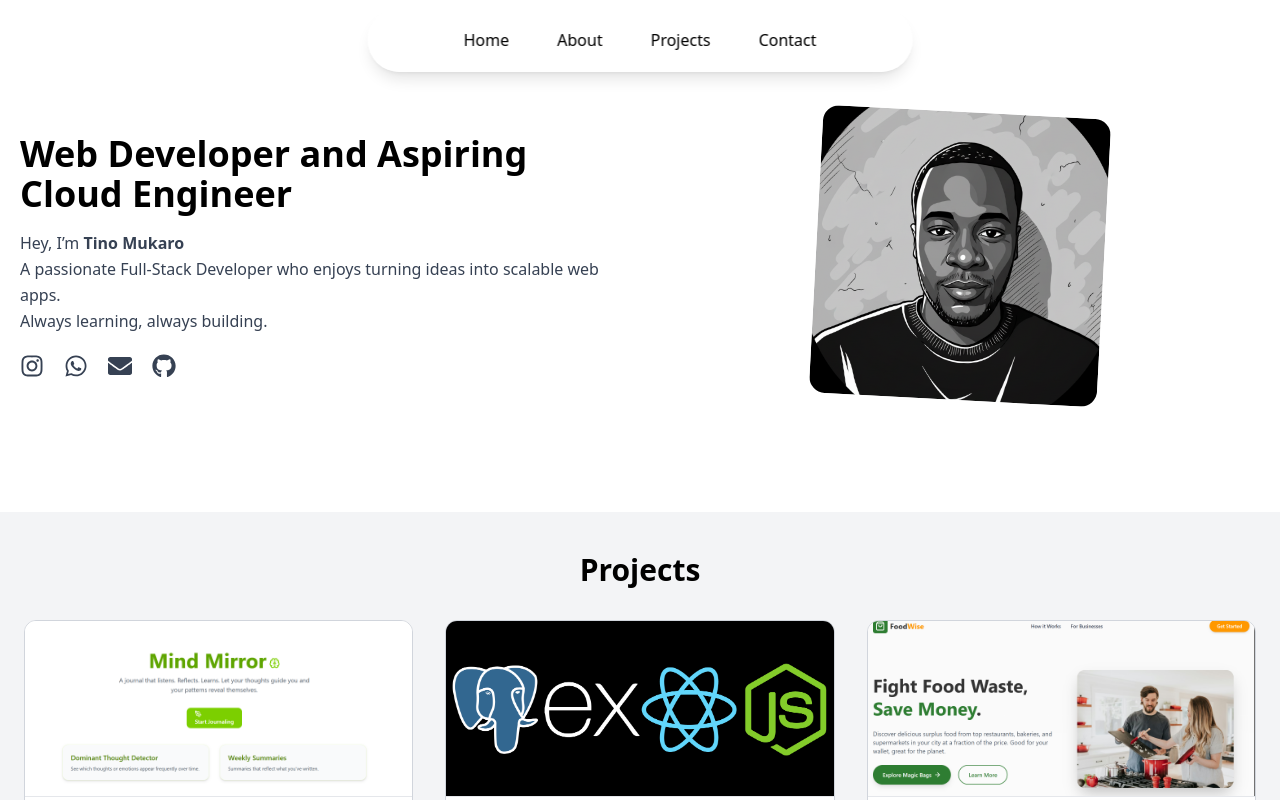
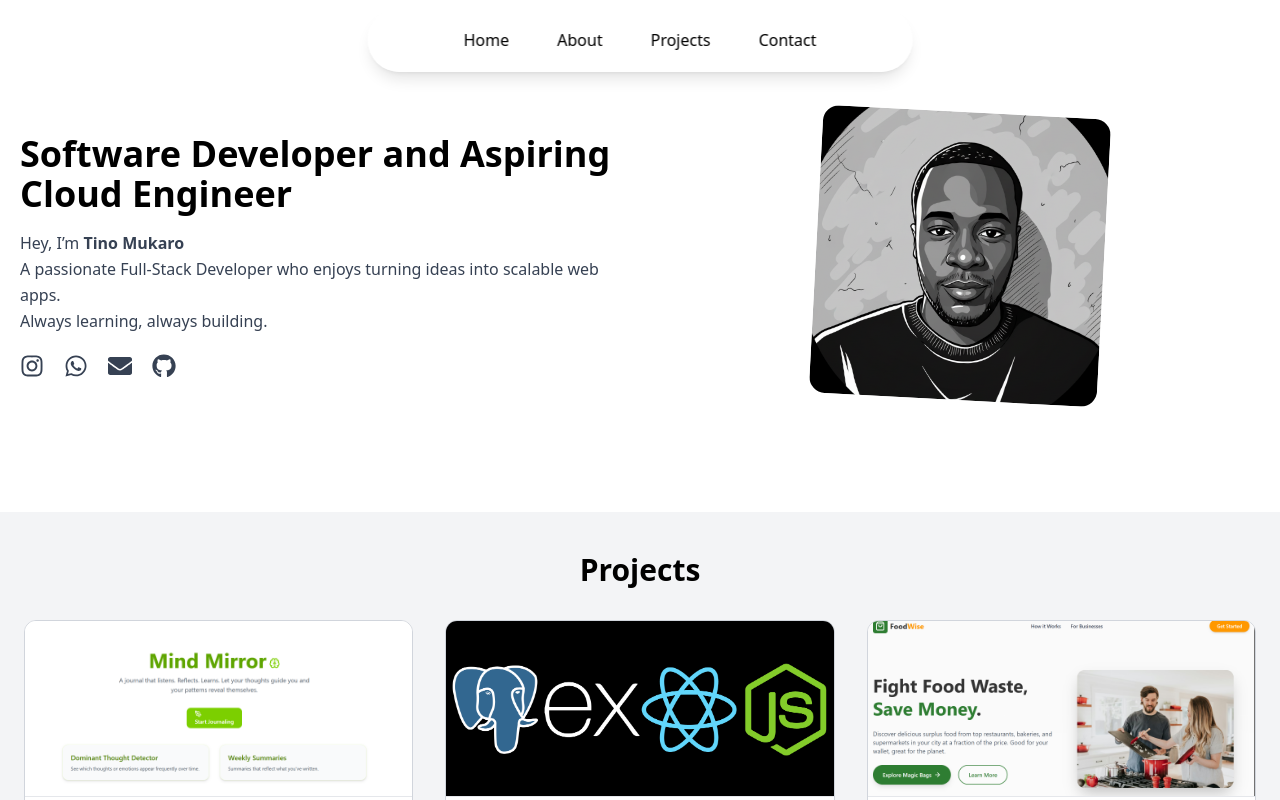
Before and after one commit to tinoMukaro/portfolio, a React (Vite) app: page / in a window 1280 px wide. Shown: the top 800 px of the page. Built offline with nearby package versions, Linux system fonts and the light colour scheme.

Commit message:
Update title from 'Web Developer' to 'Software Developer'

```diff
--- a/src/components/Hero.jsx
+++ b/src/components/Hero.jsx
@@ -6,7 +6,7 @@ function Hero() {
       {/* Text Section */}
       <div className="flex-1 text-center md:text-left">
         <h1 className="text-3xl md:text-4xl font-bold mb-4">
-          Web Developer and Aspiring Cloud Engineer
+          Software Developer and Aspiring Cloud Engineer
         </h1>
         <p className="text-gray-700 leading-relaxed">
           Hey, I’m <span className="font-semibold">Tino Mukaro</span> <br />
```
